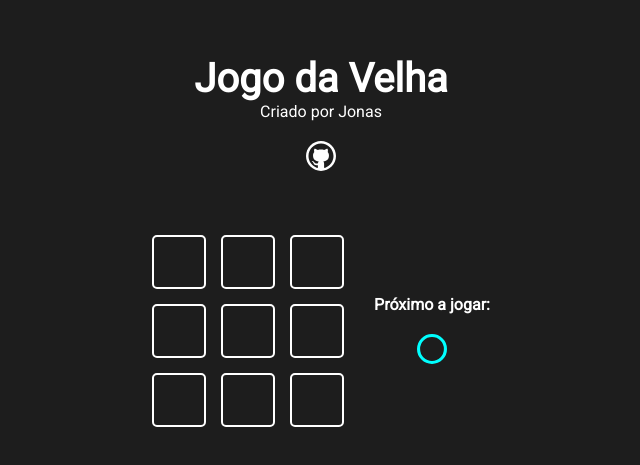
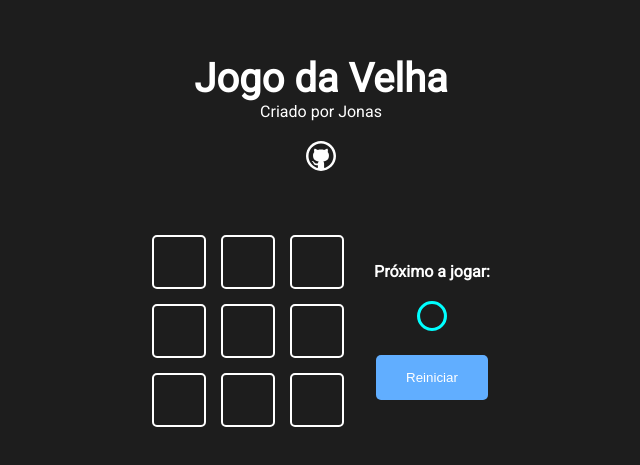
Before and after one commit to JonsMota/Jogo-da-velha, a Next.js app: page / in a window 1280 px wide. Shown: the part 179-644 px from the top of the page, without its empty margins (319-959 px from the left). Built offline with nearby package versions, Linux system fonts and the light colour scheme.

Commit message:
criado lógica para declarar o campeão e reset

```diff
--- /dev/null
+++ b/src/components/button/Button.jsx
@@ -0,0 +1,15 @@
+import styles from './Button.module.css'
+
+function Button ({ children, onClick, disabled }) {
+  return(
+    <button
+      className={styles.button}
+      onClick={onClick}
+      disabled={disabled}
+    >
+      {children}
+    </button>
+  )
+}
+
+export default Button
--- /dev/null
+++ b/src/components/button/Button.module.css
@@ -0,0 +1,13 @@
+.button {
+    padding: 15px 30px;
+    border-radius: 5px;
+    border: none;
+    cursor: pointer;
+    background-color: #007BFF;
+    color: white;
+  }
+
+  .button:disabled {
+    cursor: default;
+    background-color: #61AEFF;
+  }
--- a/src/components/game/Game.jsx
+++ b/src/components/game/Game.jsx
@@ -1,7 +1,7 @@
 import styles from './Game.module.css'
 import Gameoption from '../gameOption/GameOption'
 import { useState, useEffect } from 'react'
-import Icon from '../icon/Icon'
+import GameInfo from '../gameinfo/GameInfo'
 
 const winnerTable = [
   [0, 1, 2],
@@ -35,6 +35,11 @@ function Game () {
     })
   }
 
+  const handleReset = () => {
+    setGameState(Array(9).fill(0))
+    setWinner(0)
+  }
+
   useEffect (() => {
     setCurrentPlayer(currentPlayer * -1)
     verifyGame()
@@ -54,15 +59,11 @@ function Game () {
           )
         }
       </div>
-      <div className={styles.gameInfo}>
-        <h4>Próximo a jogar:</h4>
-        {
-          currentPlayer === 1 && <Icon iconName="circle" />
-        }
-        {
-          currentPlayer === -1 && <Icon iconName="x" />
-        }
-      </div>
+      <GameInfo
+        currentPlayer={currentPlayer}
+        winner={winner}
+        onReset={handleReset}
+      />
     </div>
   )
 }
--- a/src/components/game/Game.module.css
+++ b/src/components/game/Game.module.css
@@ -9,10 +9,3 @@
   gap: 30px;
   align-items: center;
 }
-
-.gameInfo {
-  display: flex;
-  flex-direction: column;
-  align-items: center;
-  gap: 20px;
-}
--- /dev/null
+++ b/src/components/gameinfo/GameInfo.jsx
@@ -0,0 +1,47 @@
+import Icon from '../icon/Icon'
+import styles from './GameInfo.module.css'
+import Button from '../button/Button'
+
+function GameInfo ({ currentPlayer, winner, onReset }) {
+
+  const shoudEnableButton = () => {
+    if (winner !== 0) return true
+  }
+
+  return(
+    <div className={styles.gameInfo}>
+      {
+        winner === 0 &&
+          <>
+            <h4>Próximo a jogar:</h4>
+            {
+              currentPlayer === 1 && <Icon iconName="circle" />
+            }
+            {
+              currentPlayer === -1 && <Icon iconName="x" />
+            }
+          </>
+      }
+      {
+        winner !== 0 &&
+          <>
+            <h4>Fim de jogo! campeão:</h4>
+            {
+              winner === 1 && <Icon iconName="circle" />
+            }
+            {
+              winner === -1 && <Icon iconName="x" />
+            }
+          </>
+      }
+      <Button
+        onClick={onReset}
+        disabled={!shoudEnableButton()}
+      >
+        Reiniciar
+      </Button>
+    </div>
+  )
+}
+
+export default GameInfo
--- /dev/null
+++ b/src/components/gameinfo/GameInfo.module.css
@@ -0,0 +1,6 @@
+.gameInfo {
+    display: flex;
+    flex-direction: column;
+    align-items: center;
+    gap: 20px;
+  }
```
